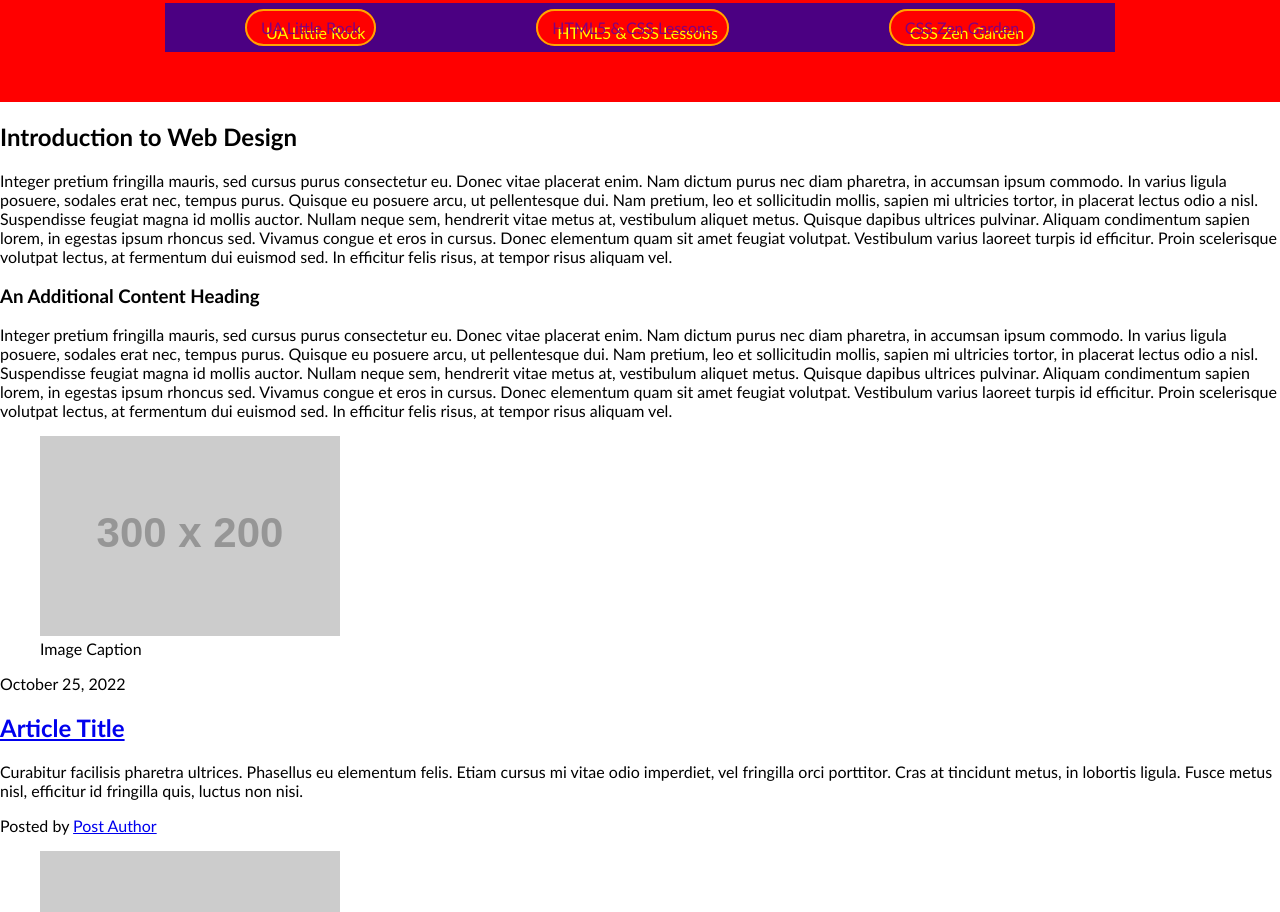
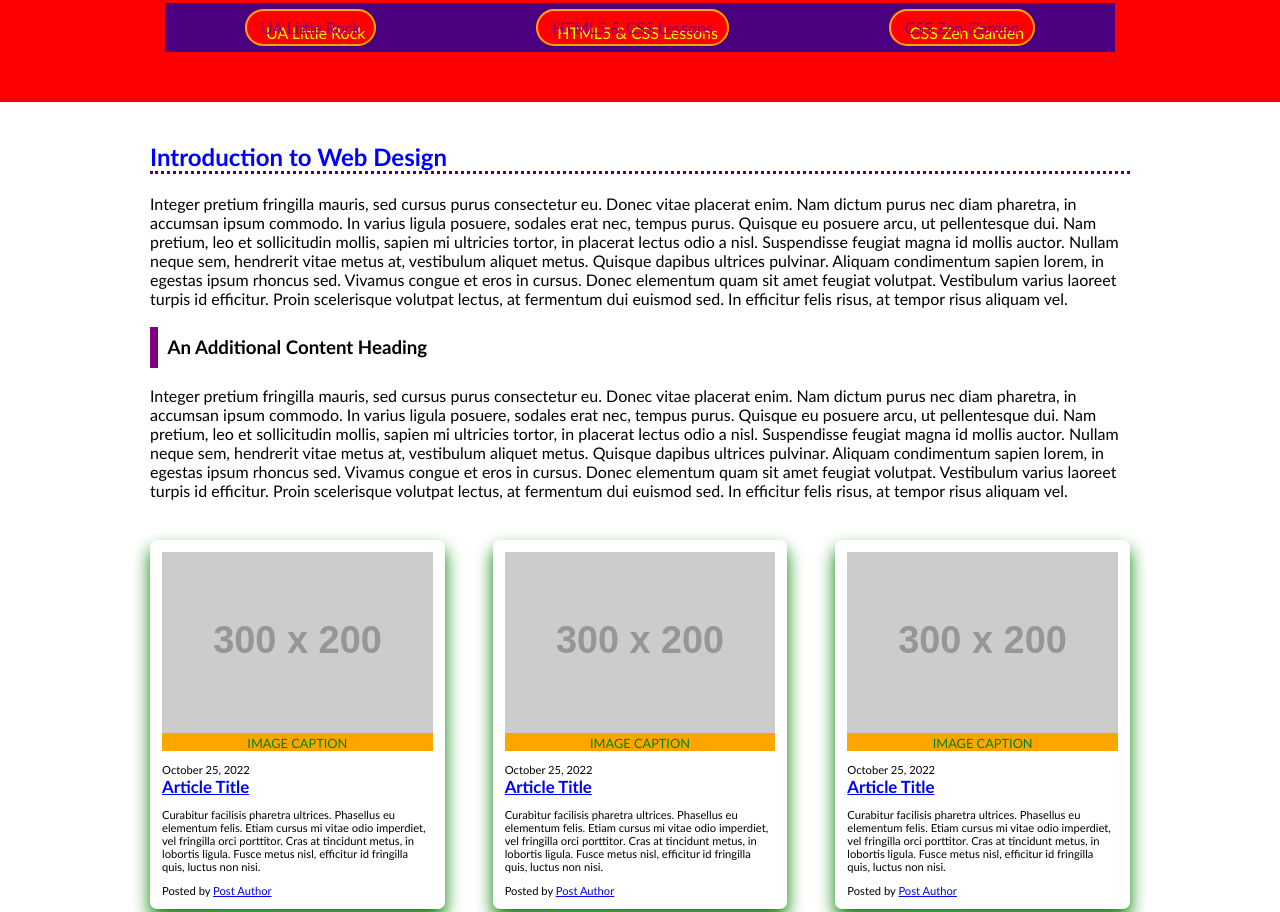
Before and after one commit to kamilleprototype1/ifsc-1310, a plain HTML site: page css-demo/index.html in a window 1280 px wide. Shown: the part 163-1075 px from the top of the page. Drawn offline with Linux system fonts and the light colour scheme; placeholder pictures from the web are drawn by us.

Commit message:
edited style.css for css demo folder

```diff
--- a/css-demo/assets/css/style.css
+++ b/css-demo/assets/css/style.css
@@ -12,6 +12,24 @@ html {
 *:after {
 box-sizing: inherit;
 }
+
+/* --------------------------- Responsive Images --------------------------- */
+
+img{
+max-width:100%;
+}
+
+/* --------------------------- Utility Classes --------------------------- */
+
+.container{
+    max-width:980px;
+    width:90vw;
+    margin: 40px auto;
+}
+
+
+
+/* --------------------------- Global Styles --------------------------- */
 
 body{
     font-family: 'Gill Sans', 'Gill Sans MT', Calibri, 'Trebuchet MS', sans-serif;
@@ -72,3 +90,87 @@ header.primary nav a {
 header.primary nav a:hover{
     background-color:rgba(255, 255, 0);
 }
+
+content{
+    line-height:1.7;
+    background:green;
+}
+
+#content h2{
+    color:#0000FF;
+    border-bottom:3px dotted #4b0082;
+}
+
+#content h3{
+    border-left: 8px solid #800080;
+    padding:9.5px;
+}
+
+#blog{
+    display:flex;
+    flex-direction:row;
+    justify-content:space-around;
+    gap:3rem;
+}
+
+#blog .post{
+    box-shadow: 0 9px 17px rgba(255, 0, 0);
+    padding:12px;
+    border-radius:7px;
+    font-size:.7rem;
+}
+
+#blog figure{
+    background:#FFA500;
+    margin:0;
+}
+
+#blog figcaption{
+    text-transform:uppercase;
+    font-size:.8rem;
+    text-align:center;
+    color:green;
+}
+
+#blog header{
+    padding-top:12px;
+    font-size:.7rem;
+}
+
+#blog header h2{
+    margin:0;
+}
+
+#blog h2 a{
+    color:blue;
+}
+
+#blog .post{
+    box-shadow: 0 9px 17px rgba(0,128,0);
+
+}
+
+
+
+
+
+
+
+
+
+
+
+
+
+@media screen and (max-width:600px) {
+    header.primary ul{
+        flex-direction:column;
+        gap:25px;
+        max-width:280px;
+        margin:auto;
+    }
+
+    header.primary nav a {
+        display:block;
+    }
+}
```
